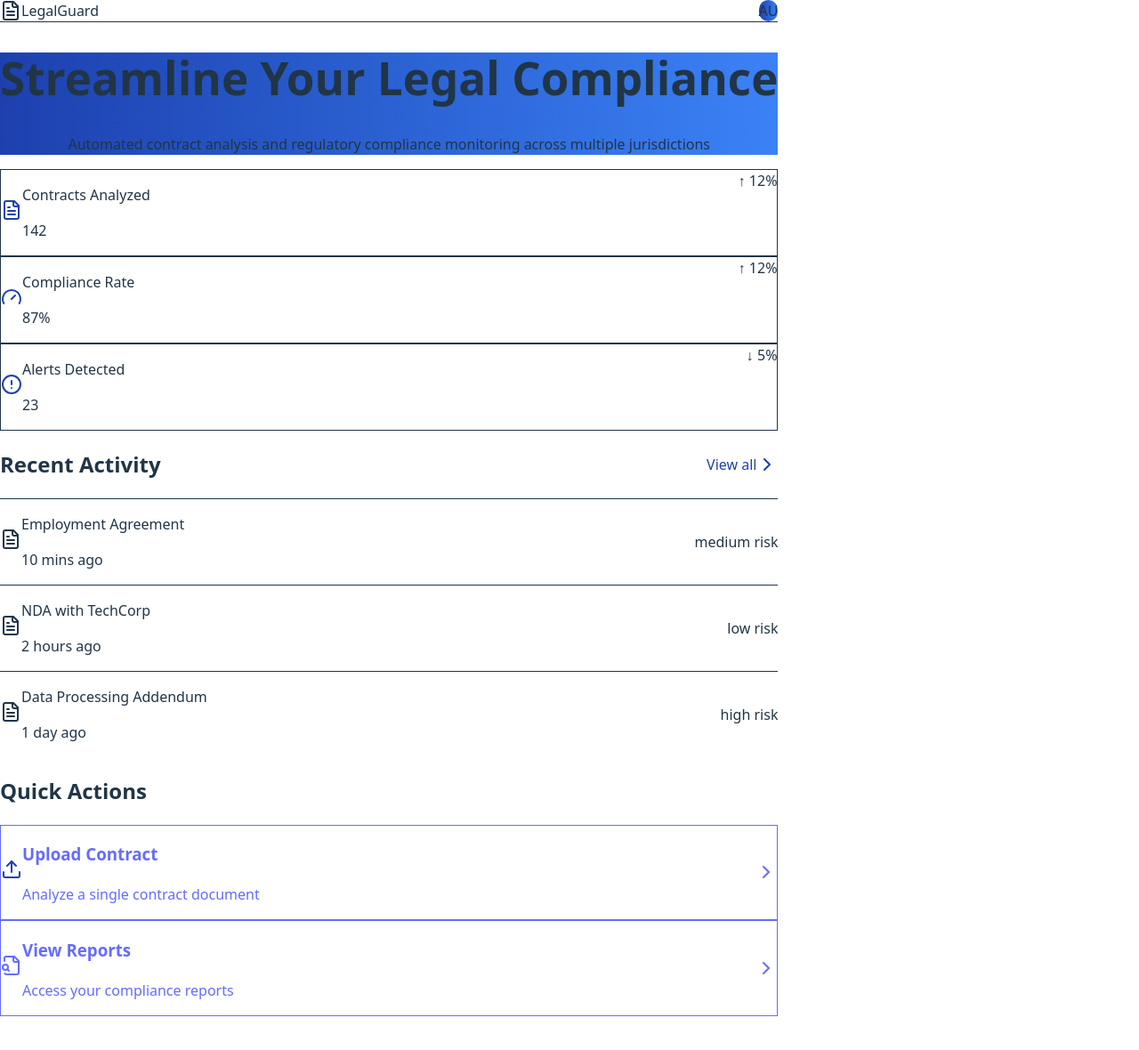
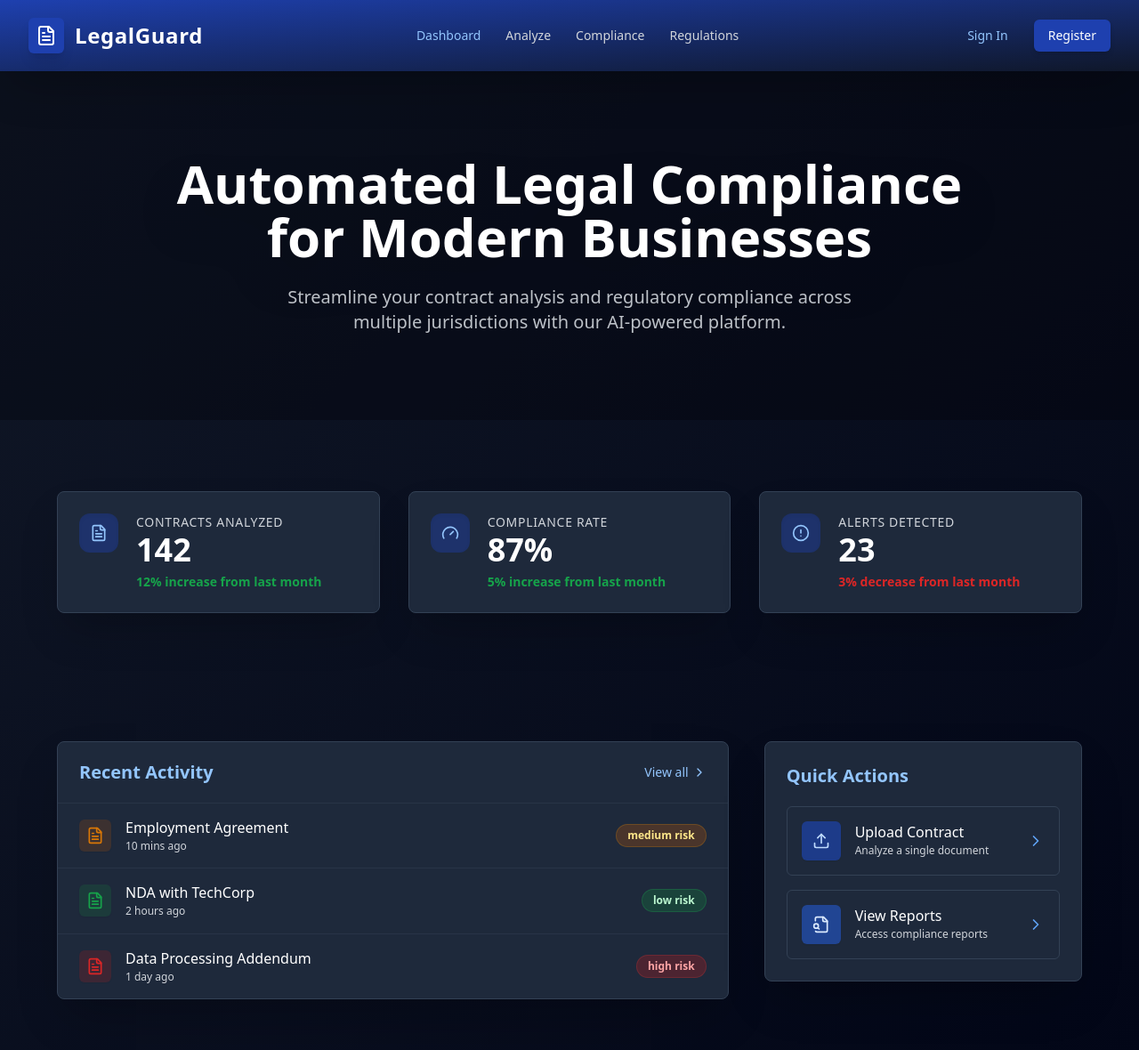
Before and after one commit to shashank3115/ClauseWise, a React (Vite) app in the folder frontend/: page / in a window 1280 px wide. Shown: the top 1180 px of the page at 89% size. Before the commit the page ends 1142 px from the top, so only its background shows below. Built offline with nearby package versions, Linux system fonts and the light colour scheme.

Commit message:
Updated dashboard

```diff
--- a/frontend/postcss.config.js
+++ b/frontend/postcss.config.js
@@ -1,6 +1,9 @@
-import tailwindcss from '@tailwindcss/postcss'
-import autoprefixer from 'autoprefixer'
+import tailwindcss from 'tailwindcss';
+import autoprefixer from 'autoprefixer';
 
 export default {
-    plugins: [tailwindcss, autoprefixer],
-}
+  plugins: {
+    tailwindcss: {}, // Use the simpler, standard form for Tailwind CSS v3
+    autoprefixer: {},
+  },
+};
--- a/frontend/src/index.css
+++ b/frontend/src/index.css
@@ -2,71 +2,7 @@
 @tailwind components;
 @tailwind utilities;
 
-:root {
-  font-family: system-ui, Avenir, Helvetica, Arial, sans-serif;
-  line-height: 1.5;
-  font-weight: 400;
-
-  color-scheme: light dark;
-  color: rgba(255, 255, 255, 0.87);
-  background-color: #242424;
-
-  font-synthesis: none;
-  text-rendering: optimizeLegibility;
-  -webkit-font-smoothing: antialiased;
-  -moz-osx-font-smoothing: grayscale;
-}
-
-a {
-  font-weight: 500;
-  color: #646cff;
-  text-decoration: inherit;
-}
-a:hover {
-  color: #535bf2;
-}
-
 body {
   margin: 0;
-  display: flex;
-  place-items: center;
-  min-width: 320px;
-  min-height: 100vh;
+  font-family: 'Inter', sans-serif; /* Ensuring Inter font is applied globally */
 }
-
-h1 {
-  font-size: 3.2em;
-  line-height: 1.1;
-}
-
-button {
-  border-radius: 8px;
-  border: 1px solid transparent;
-  padding: 0.6em 1.2em;
-  font-size: 1em;
-  font-weight: 500;
-  font-family: inherit;
-  background-color: #1a1a1a;
-  cursor: pointer;
-  transition: border-color 0.25s;
-}
-button:hover {
-  border-color: #646cff;
-}
-button:focus,
-button:focus-visible {
-  outline: 4px auto -webkit-focus-ring-color;
-}
-
-@media (prefers-color-scheme: light) {
-  :root {
-    color: #213547;
-    background-color: #ffffff;
-  }
-  a:hover {
-    color: #747bff;
-  }
-  button {
-    background-color: #f9f9f9;
-  }
-}
--- a/frontend/src/pages/Dashboard.tsx
+++ b/frontend/src/pages/Dashboard.tsx
@@ -1,15 +1,14 @@
 import { FileText, Gauge, AlertCircle, Upload, FileSearch, ChevronRight } from 'lucide-react';
-import { Link } from 'react-router-dom';
 
 export default function Dashboard() {
-    // Replace with backend data
+    // Data for stats (change to backend data)
     const stats = [
-        { title: "Contracts Analyzed", value: "142", icon: <FileText className="w-5 h-5" />, trend: "up" },
-        { title: "Compliance Rate", value: "87%", icon: <Gauge className="w-5 h-5" />, trend: "up" },
-        { title: "Alerts Detected", value: "23", icon: <AlertCircle className="w-5 h-5" />, trend: "down" }
+        { title: "Contracts Analyzed", value: "142", icon: <FileText className="w-5 h-5" />, trend: "up", change: "12%" },
+        { title: "Compliance Rate", value: "87%", icon: <Gauge className="w-5 h-5" />, trend: "up", change: "5%" },
+        { title: "Alerts Detected", value: "23", icon: <AlertCircle className="w-5 h-5" />, trend: "down", change: "3%" }
     ];
 
-    // Replace with backend data
+    // Data for recent activities (change to backend data)
     const recentActivities = [
         { id: 1, contract: "Employment Agreement", time: "10 mins ago", risk: "medium" },
         { id: 2, contract: "NDA with TechCorp", time: "2 hours ago", risk: "low" },
@@ -17,141 +16,126 @@ export default function Dashboard() {
     ];
 
     return (
-    <div className="min-h-screen bg-gray-50">
-        {/* Navigations add here */}
-        <nav className="bg-white border-b border-gray-200">
-            <div className="max-w-7xl mx-auto px-4 sm:px-6 lg:px-8">
-                <div className="flex justify-between h-16">
-                    <div className="flex items-center">
-                        <div className="flex-shrink-0 flex items-center">
-                            <div className="w-8 h-8 rounded-md flex items-center justify-center">
-                                <FileText className="w-5 h-5 text-white" />
+        <div className="min-h-screen bg-gradient-to-br from-gray-900 to-slate-950 text-gray-100 font-sans antialiased">
+            <header className="w-full sticky top-0 z-50 bg-gradient-to-br from-[#1e40af] to-slate-900 backdrop-blur-sm bg-opacity-90 shadow-2xl">
+                <div className="max-w-[1440px] mx-auto px-4 sm:px-6 lg:px-8 flex items-center justify-between h-20">
+                    <div className="flex items-center gap-3">
+                        <div className="bg-[#1e40af] w-10 h-10 flex items-center justify-center rounded-md shadow-lg">
+                            <FileText className="text-white w-6 h-6" />
                         </div>
-                            <span className="ml-2 text-xl font-bold text-gray-900">LegalGuard</span>
+                        <span className="text-2xl font-bold text-white tracking-wide">LegalGuard</span>
+                    </div>
+
+                    <nav className="hidden md:flex items-center gap-7 text-sm font-medium">
+                        <a href="#" className="text-blue-300 hover:text-white transition-colors duration-200">Dashboard</a>
+                        <a href="#" className="text-gray-300 hover:text-blue-300 transition-colors duration-200">Analyze</a>
+                        <a href="#" className="text-gray-300 hover:text-blue-300 transition-colors duration-200">Compliance</a>
+                        <a href="#" className="text-gray-300 hover:text-blue-300 transition-colors duration-200">Regulations</a>
+                    </nav>
+
+                    <div className="flex items-center gap-3">
+                        <a href="#" className="text-blue-300 hover:bg-blue-800/30 px-4 py-2 rounded-md text-sm font-medium transition-colors duration-200 border border-transparent hover:border-blue-600 focus:outline-none focus:ring-2 focus:ring-blue-500 focus:ring-offset-2 focus:ring-offset-slate-900">Sign In</a>
+                        <a href="#" className="bg-[#1e40af] text-white px-4 py-2 rounded-md text-sm font-medium hover:bg-blue-800 transition-colors duration-200 shadow-md focus:outline-none focus:ring-2 focus:ring-blue-500 focus:ring-offset-2 focus:ring-offset-slate-900">Register</a>
                     </div>
                 </div>
+            </header>
 
-                    {/* Navigation links here (middle) */}
+            <section className="relative py-24 px-4 sm:px-6 lg:px-8 text-center overflow-hidden">
+                {/* If want can put a bg image at hero section */}
+                <div className="absolute inset-0" style={{ backgroundImage: '")', backgroundSize: 'cover', backgroundRepeat: 'no-repeat', backgroundPosition: 'center' }}>
+                    <div className="absolute inset-0 bg-blue-950 opacity-40 mix-blend-multiply"></div>
+                </div>
+                <div className="relative max-w-4xl mx-auto z-10">
+                    <h1 className="text-4xl md:text-5xl lg:text-6xl font-extrabold text-white mb-6 leading-tight drop-shadow-2xl">
+                        Automated Legal Compliance for Modern Businesses
+                    </h1>
+                    <p className="text-lg md:text-xl text-gray-300 max-w-2xl mx-auto opacity-90 font-medium leading-relaxed">
+                        Streamline your contract analysis and regulatory compliance across multiple jurisdictions with our AI-powered platform.
+                    </p>
+                </div>
+            </section>
 
-                    <div className="flex items-center ml-6">
-                        <div className="h-8 w-8 rounded-full bg-gradient-to-r from-[#1e40af] to-[#3b82f6] flex items-center justify-center text-white font-medium">
-                            AU
-                            {/* User icon here maybe */}
-                        </div>
-                    </div>
-                </div>
-            </div>
-        </nav>
-
-        {/* Hero Section */}
-        <div className="w-full bg-gradient-to-r from-[#1e40af] to-[#3b82f6]">
-            <div className="max-w-7xl mx-auto py-16 px-4 sm:px-6 lg:px-8">
-                <div className="text-center">
-                    <h1 className="text-4xl font-bold text-white mb-4">Streamline Your Legal Compliance</h1>
-                    <p className="text-xl text-blue-100 mb-8 max-w-3xl mx-auto">
-                        Automated contract analysis and regulatory compliance monitoring across multiple jurisdictions
-                    </p>
-                    {/* Maybe some actions here */}
-                </div>
-            </div>
-        </div>
-
-        {/* Main section */}
-        <main className="max-w-7xl mx-auto px-4 sm:px-6 lg:px-8 py-12">
-            {/* Quick stats cards */}
-            <div className="grid grid-cols-1 md:grid-cols-3 gap-8 mb-12">
+            <section className="py-20 px-4 sm:px-6 lg:px-8">
+                <div className="max-w-6xl mx-auto grid grid-cols-1 md:grid-cols-2 lg:grid-cols-3 gap-8">
                     {stats.map((stat, index) => (
-                    <div key={index} className="bg-white p-6 rounded-xl shadow-md border border-gray-100 hover:shadow-lg transition-shadow">
-                        <div className="flex items-start justify-between">
-                            <div className="flex items-center gap-4">
-                                <div className="p-3 rounded-lg bg-blue-50 text-[#1e40af]">
+                        <div
+                            key={index}
+                            className="bg-slate-800 p-6 rounded-lg shadow-2xl hover:shadow-blue-500/40 border border-slate-700
+                                transform hover:-translate-y-2 hover:scale-105 transition-all duration-300 ease-in-out cursor-pointer"
+                        >
+                            <div className="flex items-start gap-5">
+                                <div className="p-3 rounded-xl bg-blue-900/60 text-blue-300 flex-shrink-0 shadow-inner">
                                     {stat.icon}
                                 </div>
-                                <div>
-                                    <p className="text-gray-500 text-sm font-medium">{stat.title}</p>
-                                    <p className="text-3xl font-bold mt-1">{stat.value}</p>
+                                <div className="flex-grow">
+                                    <p className="text-sm text-gray-300 font-medium uppercase tracking-wider mb-1 leading-snug">{stat.title}</p>
+                                    <p className="text-4xl font-extrabold text-white mt-1 mb-2 leading-none">{stat.value}</p>
+                                    <p className={`text-sm mt-2 font-semibold ${stat.trend === 'up' ? 'text-green-600' : 'text-red-600'} leading-snug`}>
+                                        {stat.change} {stat.trend === 'up' ? 'increase' : 'decrease'} from last month
+                                    </p>
                                 </div>
-                            </div>
-                            {stat.trend === "up" ? (
-                                <span className="bg-green-100 text-green-800 px-2 py-1 rounded-full text-xs font-medium">
-                                    ↑ 12%
-                                </span>
-                            ) : (
-                            <span className="bg-red-100 text-red-800 px-2 py-1 rounded-full text-xs font-medium">
-                                ↓ 5%
-                            </span>
-                        )}
                             </div>
                         </div>
                     ))}
                 </div>
+            </section>
 
-            {/* Recent activity feed */}
-            <div className="bg-white rounded-xl shadow-md overflow-hidden mb-12">
-                <div className="p-6 border-b border-gray-200">
-                    <div className="flex items-center justify-between">
-                        <h2 className="text-xl font-semibold">Recent Activity</h2>
-                        <Link to="/activity" className="text-[#1e40af] hover:underline flex items-center gap-1">
+            <section className="py-16 px-4 sm:px-6 lg:px-8">
+                <div className="max-w-6xl mx-auto grid lg:grid-cols-3 gap-10">
+                    <div className="lg:col-span-2 bg-slate-800 border border-slate-700 rounded-lg shadow-2xl">
+                        <div className="flex justify-between items-center px-6 py-5 border-b border-slate-700/50">
+                            <h2 className="text-xl font-semibold text-blue-300">Recent Activity</h2>
+                            <a href="#" className="text-blue-300 text-sm hover:underline flex items-center gap-1 transition-colors duration-200 focus:outline-none focus:ring-2 focus:ring-blue-500 focus:ring-offset-2 focus:ring-offset-slate-800">
                                 View all <ChevronRight className="w-4 h-4" />
-                            {/* Do we want to view all? */}
-                        </Link>
+                            </a>
                         </div>
-                </div>
-                <div className="divide-y divide-gray-100">
-                    {recentActivities.map(activity => (
-                        <div key={activity.id} className="p-6 hover:bg-gray-50 transition-colors">
-                            <div className="flex items-center justify-between">
+                        <div className="divide-y divide-slate-700/50">
+                            {recentActivities.map((activity) => (
+                                <div key={activity.id} className="px-6 py-4 flex justify-between items-center hover:bg-slate-700/20 transition-colors duration-200 cursor-pointer">
                                     <div className="flex items-center gap-4">
-                                    <div className={`p-2 rounded-lg ${
-                                        activity.risk === 'high' ? 'bg-red-100 text-red-600' :
-                                        activity.risk === 'medium' ? 'bg-amber-100 text-amber-600' :'bg-green-100 text-green-600'
-                                    }`}>
+                                        <div className={`p-2 rounded-md ${activity.risk === 'high' ? 'bg-red-700/20 text-red-600' : activity.risk === 'medium' ? 'bg-amber-700/20 text-amber-600' : 'bg-green-700/20 text-green-600'} flex-shrink-0 shadow-sm`}>
                                             <FileText className="w-5 h-5" />
                                         </div>
                                         <div>
-                                        <p className="font-medium">{activity.contract}</p>
-                                        <p className="text-sm text-gray-500 mt-1">{activity.time}</p>
+                                            <p className="text-base font-medium text-white leading-snug">{activity.contract}</p>
+                                            <p className="text-xs text-gray-300 mt-0.5 leading-snug">{activity.time}</p>
                                         </div>
                                     </div>
-                                <span className={`px-3 py-1 rounded-full text-sm font-medium ${
-                                    activity.risk === 'high' ? 'bg-red-100 text-red-800' :
-                                    activity.risk === 'medium' ? 'bg-amber-100 text-amber-800' :'bg-green-100 text-green-800'
-                                    }`}>
+                                    <span className={`text-xs px-3 py-1 rounded-full font-semibold ${activity.risk === 'high' ? 'bg-red-700/30 text-red-300' : activity.risk === 'medium' ? 'bg-amber-700/30 text-amber-200' : 'bg-green-700/30 text-green-200'} border border-opacity-20 ${activity.risk === 'high' ? 'border-red-500' : activity.risk === 'medium' ? 'border-amber-500' : 'border-green-500'}`}>
                                         {activity.risk} risk
                                     </span>
-                            </div>
                                 </div>
                             ))}
                         </div>
                     </div>
 
-            {/* Quick actions section/buttons */}
-            <div>
-                <h2 className="text-xl font-semibold mb-6">Quick Actions</h2>
-                <div className="grid grid-cols-1 sm:grid-cols-2 gap-6">
-                    <Link to="/analyze" className="bg-white p-6 rounded-xl shadow-md border border-gray-200 hover:shadow-lg transition-all flex items-center gap-4 group">
-                        <div className="p-3 rounded-lg bg-blue-100 text-[#1e40af] group-hover:bg-blue-200 transition-colors">
-                            <Upload className="w-6 h-6" />
+                    <aside className="lg:col-span-1 bg-slate-800 border border-slate-700 rounded-lg p-6 shadow-2xl sticky top-24 h-fit">
+                        <h3 className="text-xl font-semibold text-blue-300 mb-5">Quick Actions</h3>
+                        <div className="space-y-4">
+                            <a href="#" className="flex items-center gap-4 p-4 border border-slate-700 rounded-md hover:bg-slate-700/20 group transform hover:translate-x-1 hover:shadow-md transition-all duration-200 ease-in-out focus:outline-none focus:ring-2 focus:ring-blue-500 focus:ring-offset-2 focus:ring-offset-slate-800">
+                                <div className="p-3 bg-blue-700/50 text-blue-200 rounded-md group-hover:bg-blue-700/70 flex-shrink-0 shadow-sm">
+                                    <Upload className="w-5 h-5" />
                                 </div>
-                        <div>
-                            <h3 className="font-medium text-lg">Upload Contract</h3>
-                            <p className="text-gray-500 mt-1">Analyze a single contract document</p>
+                                <div className="flex-grow">
+                                    <h4 className="text-base font-medium text-white leading-snug">Upload Contract</h4>
+                                    <p className="text-xs text-gray-300 mt-0.5 leading-snug">Analyze a single document</p>
                                 </div>
-                        <ChevronRight className="w-5 h-5 text-gray-400 ml-auto" />
-                    </Link>
-                    <Link to="/reports" className="bg-white p-6 rounded-xl shadow-md border border-gray-200 hover:shadow-lg transition-all flex items-center gap-4 group">
-                        <div className="p-3 rounded-lg bg-purple-100 text-purple-600 group-hover:bg-purple-200 transition-colors">
-                            <FileSearch className="w-6 h-6" />
+                                <ChevronRight className="ml-auto w-5 h-5 text-blue-400 group-hover:translate-x-1 transition-transform duration-200" />
+                            </a>
+                            <a href="#" className="flex items-center gap-4 p-4 border border-slate-700 rounded-md hover:bg-slate-700/20 group transform hover:translate-x-1 hover:shadow-md transition-all duration-200 ease-in-out focus:outline-none focus:ring-2 focus:ring-blue-500 focus:ring-offset-2 focus:ring-offset-slate-800">
+                                <div className="p-3 bg-blue-600/50 text-blue-100 rounded-md group-hover:bg-blue-600/70 flex-shrink-0 shadow-sm">
+                                    <FileSearch className="w-5 h-5" />
                                 </div>
-                        <div>
-                            <h3 className="font-medium text-lg">View Reports</h3>
-                            <p className="text-gray-500 mt-1">Access your compliance reports</p>
+                                <div className="flex-grow">
+                                    <h4 className="text-base font-medium text-white leading-snug">View Reports</h4>
+                                    <p className="text-xs text-gray-300 mt-0.5 leading-snug">Access compliance reports</p>
                                 </div>
-                        <ChevronRight className="w-5 h-5 text-gray-400 ml-auto" />
-                    </Link>
+                                <ChevronRight className="ml-auto w-5 h-5 text-blue-400 group-hover:translate-x-1 transition-transform duration-200" />
+                            </a>
                         </div>
+                    </aside>
                 </div>
-        </main>
+            </section>
         </div>
     );
 }
--- a/frontend/tailwind.config.js
+++ b/frontend/tailwind.config.js
@@ -1,8 +1,7 @@
-/** @type {import('tailwindcss').Config} */
 export default {
   content: [
     "./index.html",
-        "./src/**/*.{js,ts,jsx,tsx}",
+    "./src/**/*.{js,ts,jsx,tsx}"
   ],
   theme: {
     extend: {},
```
Also changed, not shown: frontend/package.json (+19 -21 lines), 1 other file (tests, documents, lock files or other folders). Lines whose indentation alone changed are shown as unchanged.
